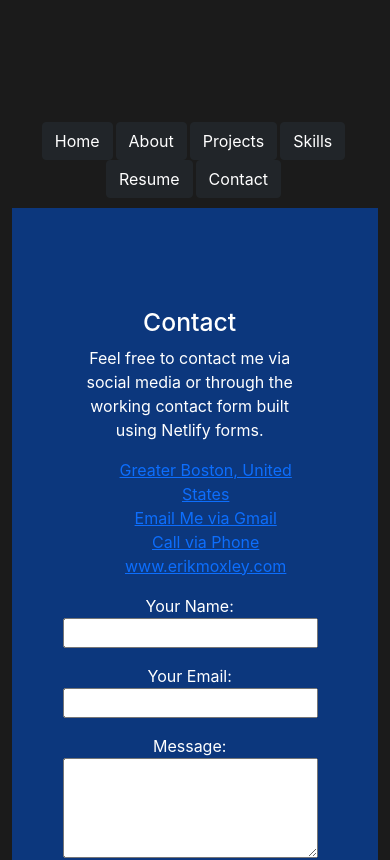
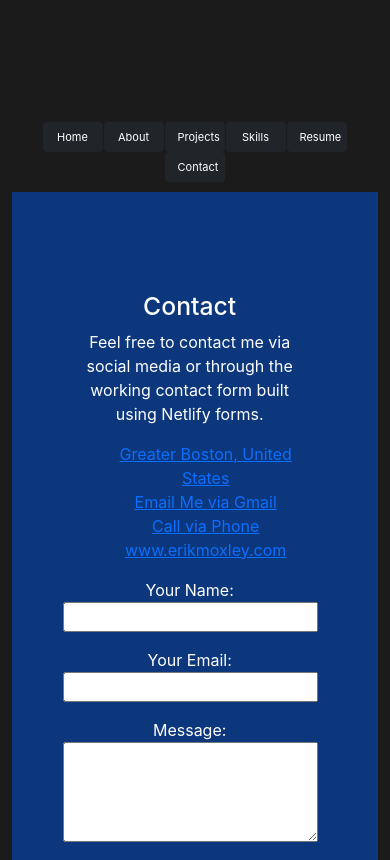
Before and after one commit to ErikMoxley/erik-moxley, a React (Create React App) app: page /contacts in a window 390 px wide. Shown: the top 860 px of the page. Built offline with nearby package versions, Linux system fonts and the light colour scheme.

Commit message:
update button

```diff
--- a/src/components/Nav.js
+++ b/src/components/Nav.js
@@ -12,19 +12,19 @@ const Nav = () => {
                 <Button className="btn" variant="dark">Home</Button>
             </Link>
             <Link to="/about">
-                <Button variant="dark">About</Button>
+                <Button className="btn" variant="dark">About</Button>
             </Link>
             <Link to="/projects">
-                <Button variant="dark">Projects</Button>
+                <Button className="btn" variant="dark">Projects</Button>
             </Link>
             <Link to="/skills">
-                <Button variant="dark">Skills</Button>
+                <Button className="btn" variant="dark">Skills</Button>
             </Link>
             <Link to="/resume">
-                <Button variant="dark">Resume</Button>
+                <Button className="btn" variant="dark">Resume</Button>
             </Link>
             <Link to="/contacts">
-                <Button variant="dark">Contact</Button>
+                <Button className="btn" variant="dark">Contact</Button>
             </Link>
 </div></div>
   );
--- a/src/styles/Footer.css
+++ b/src/styles/Footer.css
@@ -7,6 +7,11 @@
     height: 180px;
     width: 100%;
 }
+@media only screen and (max-width : 991.98px) {
+    .footer-bottom {
+        margin-top: -200px;
+     }
+    }
 
 .social-links {
     list-style: none;
--- a/src/styles/Nav.css
+++ b/src/styles/Nav.css
@@ -8,5 +8,13 @@
 }
 
 .btn {
-    margin-right: 3px;
+    margin-right: 5px;
 }
+@media only screen and (max-width : 591.98px) {
+    .btn  {
+        margin-right: 1px;
+        font-size: 11px;
+        width: 60px;
+        height: 30px;
+     }
+    }
```
